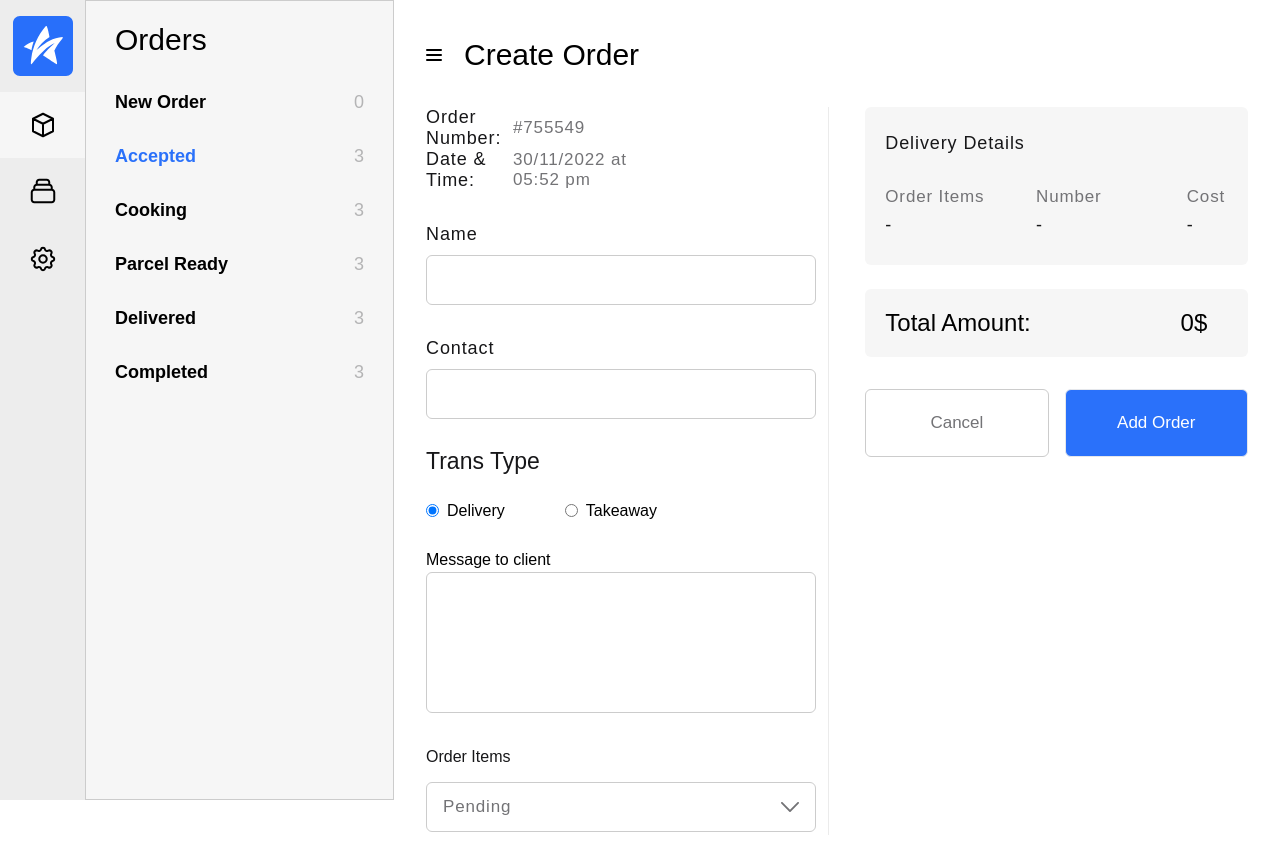
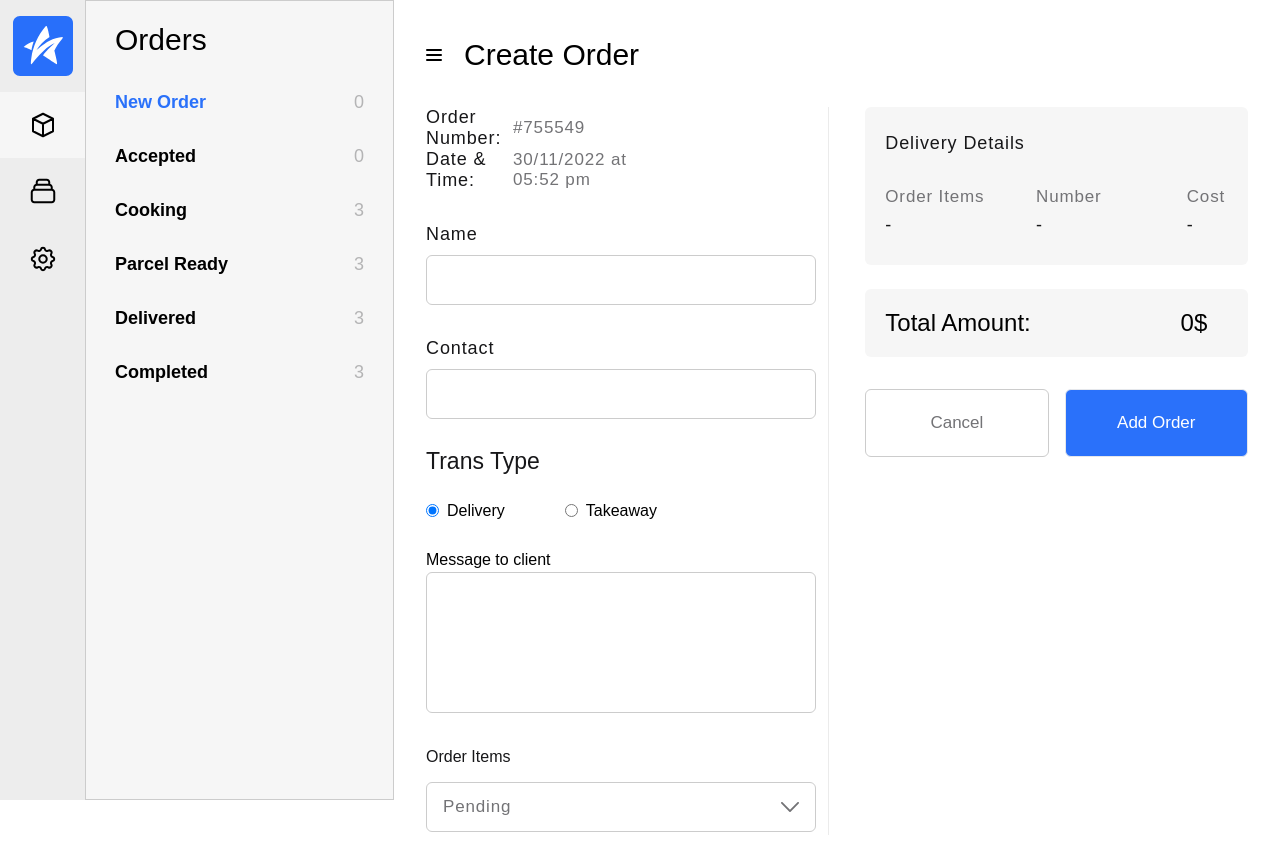
Before and after one commit to burak-caniklioglu/order-tracking, a React (Create React App) app: page /createOrder in a window 1280 px wide. Built offline with nearby package versions, Linux system fonts and the light colour scheme.

Commit message:
Sidebar button is done

```diff
--- a/src/components/OrderItem/index.js
+++ b/src/components/OrderItem/index.js
@@ -3,7 +3,6 @@ import Printer from '../../constants/icons/printer';
 import propTypes from 'prop-types';
 
 function OrderItem({ item }) {
-  console.log(item);
   return (
     <div className="border-[1.5px] rounded-md px-[43px] py-[1rem] my-[10px]">
       <div className="grid  gap-5 grid-temp">
--- a/src/components/SideBar/index.jsx
+++ b/src/components/SideBar/index.jsx
@@ -1,32 +1,33 @@
 import React, { useState } from 'react';
-// import { useNavigate } from 'react-router-dom';
+import { useSelector } from 'react-redux';
+import { useNavigate } from 'react-router-dom';
 
 function SideBar() {
-
+  const order = useSelector((state) => state.order);
   const [subHeader, setSubHeader] = useState({
     objects: [
       { name: 'New Order', count: 0 },
-      { name: 'Accepted', count: 3 },
+      { name: 'Accepted', count: order.length },
       { name: 'Cooking', count: 3 },
       { name: 'Parcel Ready', count: 3 },
       { name: 'Delivered', count: 3 },
       { name: 'Completed', count: 3 },
     ],
-    activeObject: { name: 'Accepted', count: 3 },
+    activeObject:
+      window.location.pathname === '/createOrder'
+        ? { name: 'New Order', count: 0 }
+        : { name: 'Accepted', count: order.length },
   });
 
-  // const navigate = useNavigate();
 
-  const toggleActive = async (index) => {
+  const navigate = useNavigate();
+
+  const toggleActive = (index) => {
     setSubHeader({ ...subHeader, activeObject: subHeader.objects[index] });
   };
 
-  const toogleActiveStyle = (index) => {
-    if (subHeader.activeObject.name === subHeader.objects[index].name) {
-      return 'text-[18px] mb-[27px] font-semibold cursor-pointer text-[#2A71FA]';
-    } else {
-      return 'text-[18px] mb-[27px] font-semibold cursor-pointer ';
-    }
+  const handleClick = (index) => {
+    toggleActive(index);
   };
 
   return (
@@ -40,9 +41,14 @@ function SideBar() {
         {subHeader.objects.map((item, index) => (
           <div key={index} className="flex justify-between">
             <div
-              className={toogleActiveStyle(index)}
+              className="text-[18px] mb-[27px] font-semibold cursor-pointer "
+              style={{
+                color: subHeader.activeObject.name === item.name && '#2A71FA',
+              }}
               onClick={() => {
-                toggleActive(index);
+                handleClick(index);
+                item.name === 'Accepted' && navigate('/');
+                item.name === 'New Order' && navigate('/createOrder');
               }}
             >
               {item.name}
--- a/src/pages/NotFound.js
+++ b/src/pages/NotFound.js
@@ -1,11 +1,19 @@
 import React from 'react';
-
+import MiniSideBar from '../components/miniSideBar';
+import SideBar from '../components/SideBar';
 
 function NotFound() {
   return (
-    <>
-      <div>Not Found Page</div>
-    </>
+    <main className="flex w-full ">
+      <div className="fixed flex">
+        <MiniSideBar />
+        <SideBar />
+      </div>
+
+      <div className="ml-[394px] basis-full">
+        <div>Not found</div>
+      </div>
+    </main>
   );
 }
 
```
